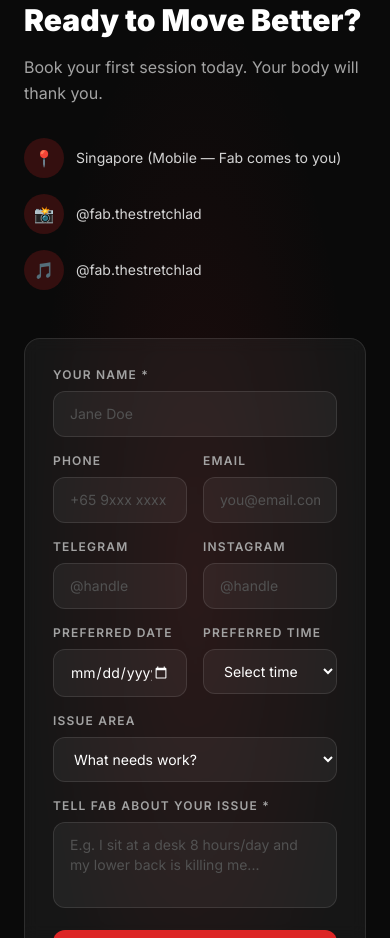
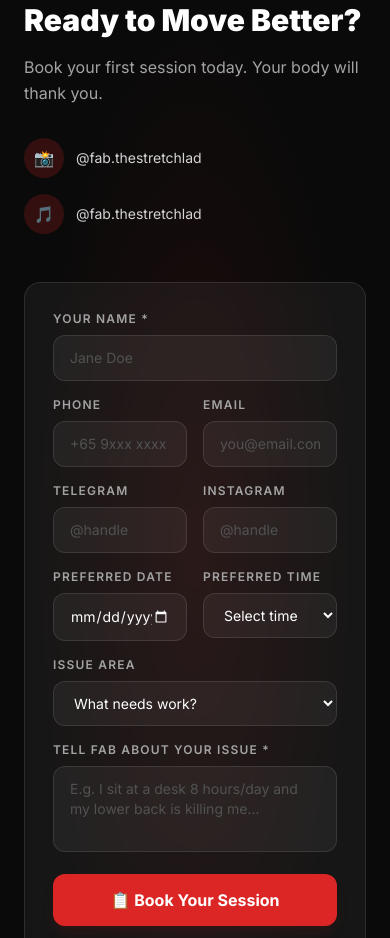
Before and after one commit to IsaacYap90/fabthestretchlad, a React (Vite) app: page / in a window 390 px wide. Shown: the part 5580-6518 px from the top of the page. Built offline with nearby package versions, Linux system fonts and the light colour scheme.

Commit message:
remove mobile location per Fab's request

```diff
--- a/src/App.jsx
+++ b/src/App.jsx
@@ -302,7 +302,7 @@ const Booking = () => {
       'BEGIN:VEVENT', `UID:${bookingId}@fabthestretchlad.com`,
       `DTSTART:${dtStart}`, `DTEND:${dtEnd}`,
       'SUMMARY:Stretch Session with Fab',
-      'LOCATION:Singapore (Mobile)',
+      'LOCATION:Singapore',
       `DESCRIPTION:Issue: ${form.issue_area || 'General'}\\n${(form.description || '').replace(/\n/g, '\\n')}`,
       'STATUS:CONFIRMED', 'END:VEVENT', 'END:VCALENDAR',
     ].join('\r\n')
@@ -387,12 +387,7 @@ const Booking = () => {
               Book your first session today. Your body will thank you.
             </p>
             <div className="space-y-4">
-              <div className="flex items-center gap-3">
-                <div className="w-10 h-10 rounded-full bg-red-600/20 flex items-center justify-center">
-                  <span className="text-base">📍</span>
-                </div>
-                <span className="text-neutral-300 text-sm">Singapore (Mobile — Fab comes to you)</span>
-              </div>
+              {/* Location removed per Fab's request */}
               <a href="https://www.instagram.com/fab.thestretchlad" target="_blank" className="flex items-center gap-3 group">
                 <div className="w-10 h-10 rounded-full bg-red-600/20 flex items-center justify-center">
                   <span className="text-base">📸</span>
```
